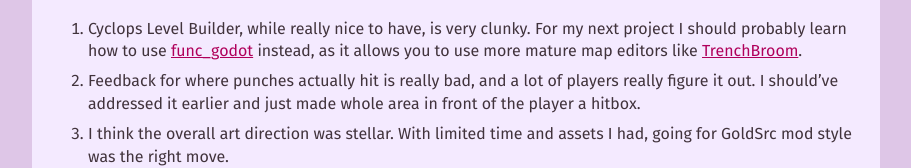
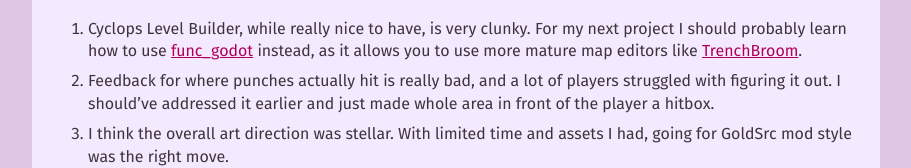
Before and after one commit to suhankins/detta.dev, an Astro site: page /blog/get-that-cd-back in a window 1280 px wide. Shown: the part 8565-8733 px from the top of the page, without its empty margins (184-1095 px from the left). Built offline with nearby package versions, Linux system fonts and the light colour scheme; Astro itself is replaced by a stand-in of ours; some packages are replaced by stand-ins of ours.

Commit message:
fixed a typo in conclusions

```diff
--- a/src/pages/blog/get-that-cd-back.md
+++ b/src/pages/blog/get-that-cd-back.md
@@ -143,7 +143,7 @@ After release I asked my Austrian friend to check my game out and he burst out l
 # Conclusions
 
 1. Cyclops Level Builder, while really nice to have, is very clunky. For my next project I should probably learn how to use [func_godot](https://github.com/func-godot) instead, as it allows you to use more mature map editors like [TrenchBroom](https://trenchbroom.github.io/).
-2. Feedback for where punches actually hit is really bad, and a lot of players really figure it out. I should've addressed it earlier and just made whole area in front of the player a hitbox.
+2. Feedback for where punches actually hit is really bad, and a lot of players struggled with figuring it out. I should've addressed it earlier and just made whole area in front of the player a hitbox.
 3. I think the overall art direction was stellar. With limited time and assets I had, going for GoldSrc mod style was the right move.
 4. There definitely should at least be an option to punch final boss. While I think the idea to have "final boss" who taunts you the whole game and then hides like a coward was pretty funny, people still wished they could beat him up.
 
```
